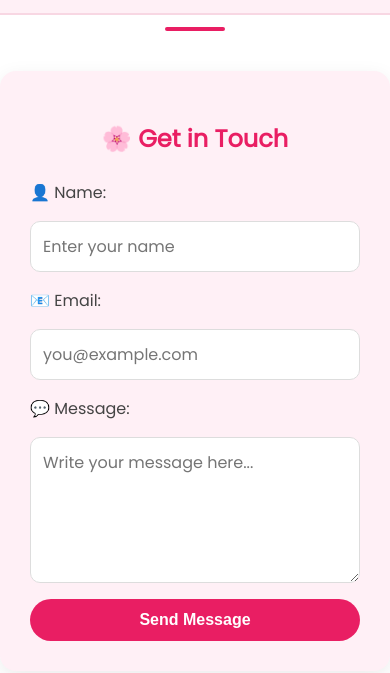
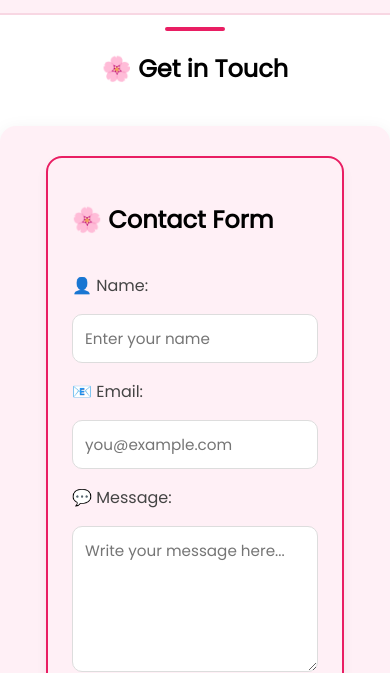
Before and after one commit to sanadtm/ladiesClub, a website: page contact.html in a window 390 px wide. Shown: the part 205-878 px from the top of the page. Drawn offline with nearby package versions, Linux system fonts and the light colour scheme.

Commit message:
ST - Finalized the Webpage

```diff
--- a/contact.html
+++ b/contact.html
@@ -30,23 +30,49 @@
     </header>
 
     <div class="section-divider"></div>
+      <h2 style="text-align: center;">🌸 Get in Touch</h2>
+<main data-aos="zoom-in-up" class="contact-section">
 
-    <main data-aos="zoom-in-up" class="contact-container">
-      <h2>🌸 Get in Touch</h2>
-      <form class="contact-form" id="contact-form">
+
+  <div class="form-wrapper horizontal-align">
+    <!-- Contact Form -->
+    <form class="contact-form form-box">
+      <h2>🌸 Contact Form</h2>
       <label for="name">👤 Name:</label>
-        <input data-aos="fade-right" type="text" id="name" name="name" placeholder="Enter your name" required />
+      <input type="text" id="name" name="name" placeholder="Enter your name" required />
 
       <label for="email">📧 Email:</label>
-        <input data-aos="fade-right" type="email" id="email" name="email" placeholder="you@example.com" required />
+      <input type="email" id="email" name="email" placeholder="you@example.com" required />
 
       <label for="message">💬 Message:</label>
-        <textarea data-aos="fade-right" id="message" name="message" placeholder="Write your message here..." required></textarea>
+      <textarea id="message" name="message" placeholder="Write your message here..." required></textarea>
 
-        <button data-aos="fade-right" type="submit">Send Message</button>
+      <button type="submit">Send Message</button>
     </form>
+
+    <!-- Application Form -->
+    <form class="contact-form form-box">
+      <h2>📝 Application Form</h2>
+
+      <label for="dname">🧍 Driver Name:</label>
+      <input type="text" id="dname" name="dname" placeholder="Enter full name" required />
+
+      <label for="license">🚘 License Number:</label>
+      <input type="text" id="license" name="license" placeholder="Enter license number" required />
+
+      <label for="vehicle">🚗 Vehicle Type:</label>
+      <input type="text" id="vehicle" name="vehicle" placeholder="e.g., Sedan, SUV" required />
+
+      <label for="experience">📅 Experience (Years):</label>
+      <input type="number" id="experience" name="experience" min="0" max="50" required />
+
+      <button type="submit">Submit Application</button>
+    </form>
+  </div>
+
   <div id="popup" class="popup">📬 Message Sent! Thank you 🌸</div>
 </main>
+
 
     <footer class="site-footer">
       <p>&copy; 2025 The Ladies Club. All rights reserved.</p>
@@ -56,7 +82,7 @@
         <a href="#">Instagram</a>
       </div>
     </footer>
-
+ <script src="js/script.js"></script>
     <script src="https://unpkg.com/aos@2.3.1/dist/aos.js"></script>
     <script>AOS.init();</script>
     <script>
--- a/css/contact.css
+++ b/css/contact.css
@@ -218,3 +218,137 @@ body {
     max-height: 70%;
   }
 }
+.contact-section {
+  padding: 30px;
+  background-color: #fff0f6;
+  max-width: 1200px;
+  margin: 40px auto;
+  border-radius: 16px;
+  box-shadow: 0 6px 20px rgba(0, 0, 0, 0.08);
+}
+
+.form-grid {
+  display: flex;
+  gap: 30px;
+  flex-wrap: wrap;
+  justify-content: space-between;
+}
+
+.contact-form {
+  flex: 1 1 45%;
+}
+
+/* Responsive */
+@media (max-width: 768px) {
+  .form-grid {
+    flex-direction: column;
+  }
+
+  .contact-form {
+    width: 100%;
+  }
+}
+  .form-wrapper {
+  display: flex;
+  flex-wrap: wrap;
+  gap: 30px;
+  justify-content: center;
+  align-items: flex-start;
+}
+
+  .form-box {
+    flex: 1 1 45%;
+    border: 2px solid #e91e63;
+    padding: 24px;
+    border-radius: 16px;
+    background-color: #fff0f6;
+    box-shadow: 0 6px 12px rgba(0, 0, 0, 0.05);
+  }
+
+  @media (max-width: 768px) {
+    .form-wrapper {
+      flex-direction: column;
+    }
+    .form-box {
+      width: 100%;
+    }
+  }
+
+  /* === UNIVERSAL FORM WRAPPER === */
+.form-wrapper {
+  display: flex;
+  flex-wrap: wrap;
+  justify-content: center;
+  align-items: flex-start;
+  gap: 30px;
+}
+
+/* === FORMS SIDE BY SIDE ON LARGE SCREENS === */
+.form-box {
+  flex: 0 0 48%;
+  border: 2px solid #e91e63;
+  padding: 24px;
+  border-radius: 16px;
+  background-color: #fff0f6;
+  box-shadow: 0 6px 12px rgba(0, 0, 0, 0.05);
+  transition: transform 0.3s ease;
+}
+
+.form-box:hover {
+  transform: translateY(-4px);
+}
+
+/* === TABLETS (Stacked but padded) === */
+@media (max-width: 992px) {
+  .form-box {
+    flex: 1 1 100%;
+    margin-bottom: 20px;
+  }
+
+  .form-wrapper {
+    flex-direction: column;
+    align-items: stretch;
+  }
+}
+
+/* === SMALL PHONES === */
+@media (max-width: 600px) {
+  .contact-form input,
+  .contact-form textarea {
+    font-size: 0.95rem;
+  }
+
+  .contact-form button {
+    font-size: 0.95rem;
+    padding: 10px;
+  }
+
+  .form-box {
+    padding: 18px;
+  }
+}
+ .form-wrapper {
+    display: flex;
+    flex-wrap: wrap;
+    gap: 30px;
+    justify-content: center;
+    align-items: flex-start;
+    box-sizing: border-box;
+    padding: 0 16px;
+  }
+
+  .form-box {
+    flex: 0 0 48%;
+    border: 2px solid #e91e63;
+    padding: 24px;
+    border-radius: 16px;
+    background-color: #fff0f6;
+    box-shadow: 0 6px 12px rgba(0, 0, 0, 0.05);
+    box-sizing: border-box;
+  }
+
+  @media (max-width: 992px) {
+    .form-box {
+      flex: 1 1 100%;
+    }
+  }
```
Lines whose indentation alone changed are shown as unchanged.
